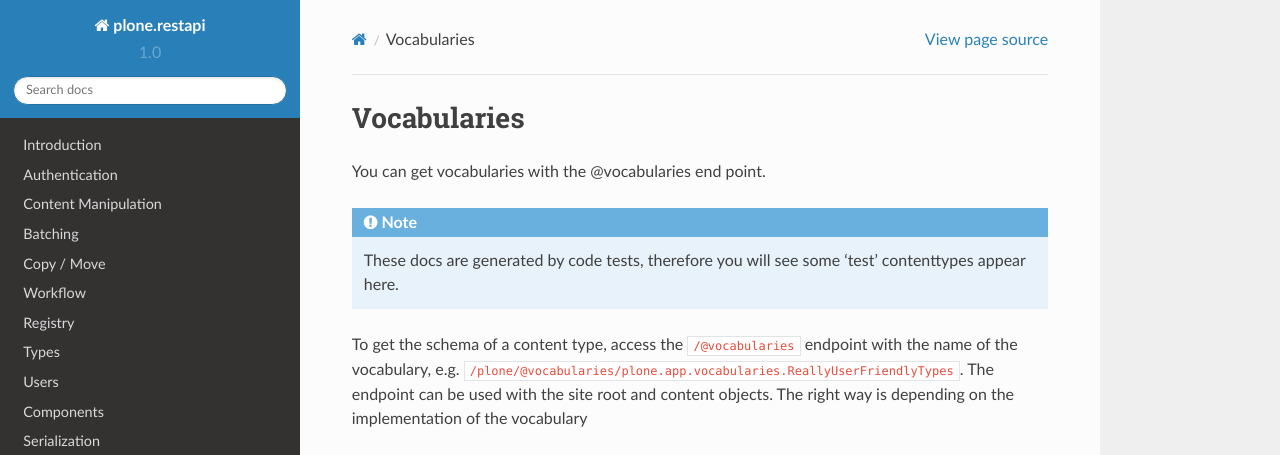
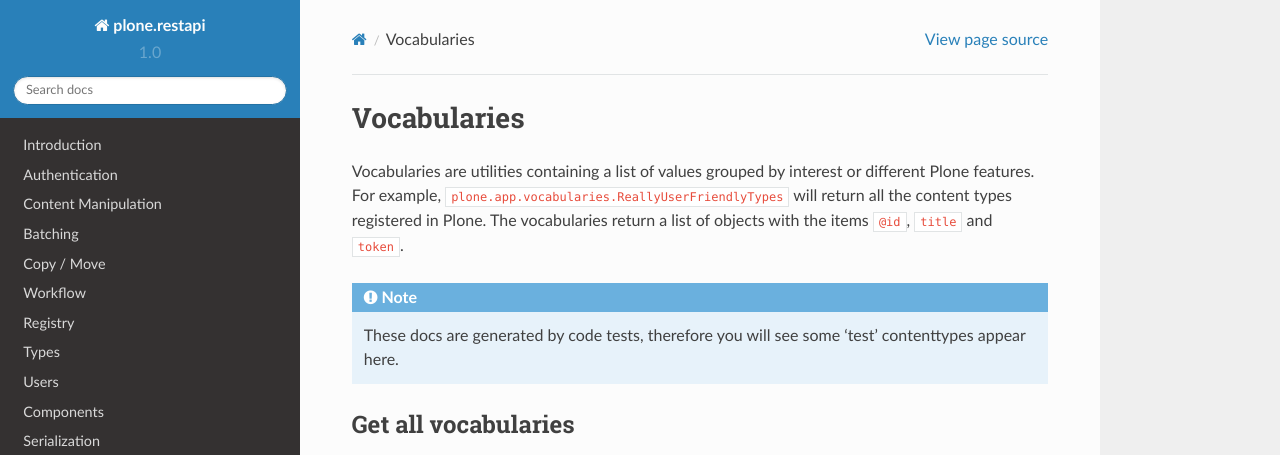
Before and after one commit to plone/plone.restapi, a Sphinx documentation site: the page built from docs/source/vocabularies.rst, in a window 1280 px wide and 1400 px high. Shown: the top 455 px of the window. Built offline with Sphinx 7.4.7 and the Read the Docs theme 2.0.0, drawn with Linux system fonts in a browser that asks for light colours; some of the changed text lies outside the part shown; grey boxes are pictures that could not be loaded.

Commit message:
Update documentation format and complete docs.

```diff
--- a/docs/source/vocabularies.rst
+++ b/docs/source/vocabularies.rst
@@ -1,91 +1,42 @@
 Vocabularies
 ============
 
-You can get vocabularies with the @vocabularies end point.
+Vocabularies are utilities containing a list of values grouped by interest or
+different Plone features. For example,
+``plone.app.vocabularies.ReallyUserFriendlyTypes`` will return all the content
+types registered in Plone. The vocabularies return a list of objects with the
+items ``@id``, ``title`` and ``token``.
 
 .. note::
 	These docs are generated by code tests, therefore you will see some 'test' contenttypes appear here.
 
+Get all vocabularies
+--------------------
 
-To get the schema of a content type, access the ``/@vocabularies`` endpoint  with the name of the vocabulary, e.g. ``/plone/@vocabularies/plone.app.vocabularies.ReallyUserFriendlyTypes``. The endpoint can be used with the site root and content objects. The right way is depending on the implementation of the vocabulary
+To get a list of all the available content types, you can query using a GET to the @vocabulary endpoint:
 
-.. example-code::
+..  http:example:: curl httpie python-requests
+    :request: _json/vocabularies.req
 
-  .. code-block:: http-request
+The response will include a list with all the dotted names of the available
+vocabularies in Plone.
 
-    GET /plone/@vocabularies/plone.app.vocabularies.ReallyUserFriendlyTypes HTTP/1.1
-    Host: localhost:8080
-    Accept: application/json
+.. literalinclude:: _json/vocabularies.resp
+   :language: http
 
-  .. code-block:: curl
+Get a vocabulary
+----------------
 
-    curl -i -H "Accept: application/json" --user admin:admin -X GET http://localhost:8080/Plone/@vocabularies/plone.app.vocabularies.ReallyUserFriendlyTypes
+To get a particular vocabulary, ``/@vocabularies`` endpoint
+with the name of the vocabulary, e.g.
+``/plone/@vocabularies/plone.app.vocabularies.ReallyUserFriendlyTypes``. The
+endpoint can be used with the site root and content objects. The right way is
+depending on the implementation of the vocabulary.
 
-  .. code-block:: httpie
-
-    http -a admin:admin GET http://localhost:8080/Plone/@vocabularies/plone.app.vocabularies.ReallyUserFriendlyTypes Accept:application/json
-
-  .. code-block:: python-requests
-
-    requests.get('http://localhost:8080/Plone/@vocabularies/plone.app.vocabularies.ReallyUserFriendlyTypes', auth=('admin', 'admin'), headers={'Accept': 'application/json'})
-
+..  http:example:: curl httpie python-requests
+    :request: _json/vocabularies_get.req
 
 The server will respond with a list of terms. The title is pureley for display purposes. The token is what should be send to the server to retrive the value of the term.
 
-.. code-block:: json
-
-  {
-    "@id": "http://localhost:8080/Plone/@vocabularies/plone.app.vocabularies.ReallyUserFriendlyTypes",
-    "terms": [
-      {
-        "@id": "http://localhost:8080/Plone/@vocabularies/plone.app.vocabularies.ReallyUserFriendlyTypes/Collection",
-        "title": "Collection",
-        "token": "Collection"
-      },
-      {
-        "@id": "http://localhost:8080/Plone/@vocabularies/plone.app.vocabularies.ReallyUserFriendlyTypes/Topic",
-        "title": "Collection (old-style)",
-        "token": "Topic"
-      },
-      {
-        "@id": "http://localhost:8080/Plone/@vocabularies/plone.app.vocabularies.ReallyUserFriendlyTypes/Discussion Item",
-        "title": "Comment",
-        "token": "Discussion Item"
-      },
-      {
-        "@id": "http://localhost:8080/Plone/@vocabularies/plone.app.vocabularies.ReallyUserFriendlyTypes/Event",
-        "title": "Event",
-        "token": "Event"
-      },
-      {
-        "@id": "http://localhost:8080/Plone/@vocabularies/plone.app.vocabularies.ReallyUserFriendlyTypes/File",
-        "title": "File",
-        "token": "File"
-      },
-      {
-        "@id": "http://localhost:8080/Plone/@vocabularies/plone.app.vocabularies.ReallyUserFriendlyTypes/Folder",
-        "title": "Folder",
-        "token": "Folder"
-      },
-      {
-        "@id": "http://localhost:8080/Plone/@vocabularies/plone.app.vocabularies.ReallyUserFriendlyTypes/Image",
-        "title": "Image",
-        "token": "Image"
-      },
-      {
-        "@id": "http://localhost:8080/Plone/@vocabularies/plone.app.vocabularies.ReallyUserFriendlyTypes/Link",
-        "title": "Link",
-        "token": "Link"
-      },
-      {
-        "@id": "http://localhost:8080/Plone/@vocabularies/plone.app.vocabularies.ReallyUserFriendlyTypes/News Item",
-        "title": "News Item",
-        "token": "News Item"
-      },
-      {
-        "@id": "http://localhost:8080/Plone/@vocabularies/plone.app.vocabularies.ReallyUserFriendlyTypes/Document",
-        "title": "Page",
-        "token": "Document"
-      }
-    ]
-  }
+.. literalinclude:: _json/vocabularies_get.resp
+   :language: http
```
Also changed, not shown: 5 other files.
